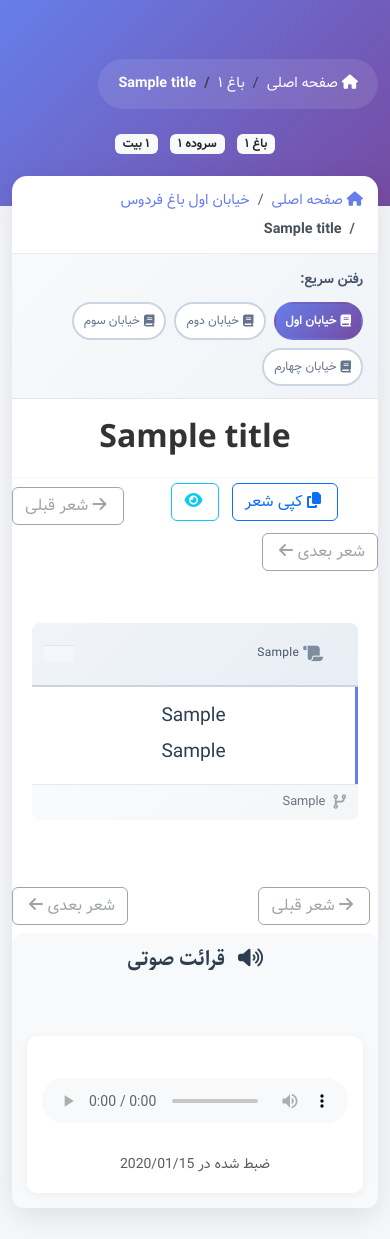
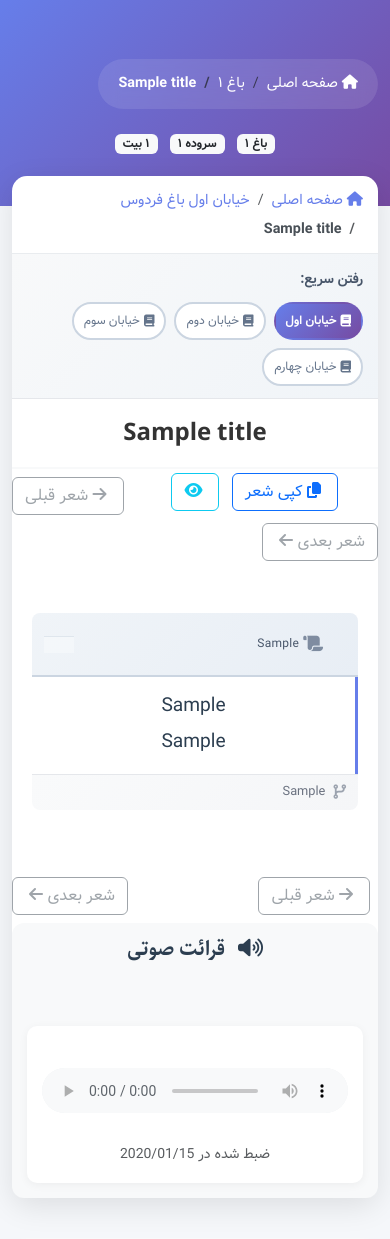
Before and after one commit to salarimendi/fhosseini, a Flask app: page /title/1 in a window 390 px wide. Shown: the part 119-1358 px from the top of the page. Run offline with Flask 3, Linux system fonts and the light colour scheme; data comes from the database, SQL or seed files in the repository; tables that the repository leaves empty hold one stand-in row (values such as "Sample post"); parts of the project's set-up code (start-up, migrations or seed data) failed here and were passed over; some libraries are stand-ins or nearby versions.

Commit message:
modify the title font size

```diff
--- a/app/templates/poem.html
+++ b/app/templates/poem.html
@@ -26,7 +26,7 @@
 
     .poem-title {
         font-family: 'Sahel', Tahoma, sans-serif;
-        font-size: 2.5rem;
+        font-size: 1.6rem;
         font-weight: 700;
         text-align: center;
         padding: 25px;
@@ -458,7 +458,7 @@
 
     @media (max-width: 768px) {
         .poem-title {
-            font-size: 2rem;
+            font-size: 1.5rem;
             padding: 20px;
         }
 
```
Also changed, not shown: 1 other file.
